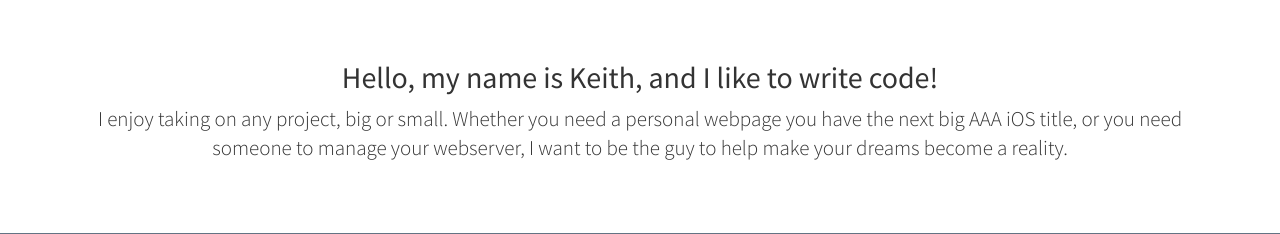
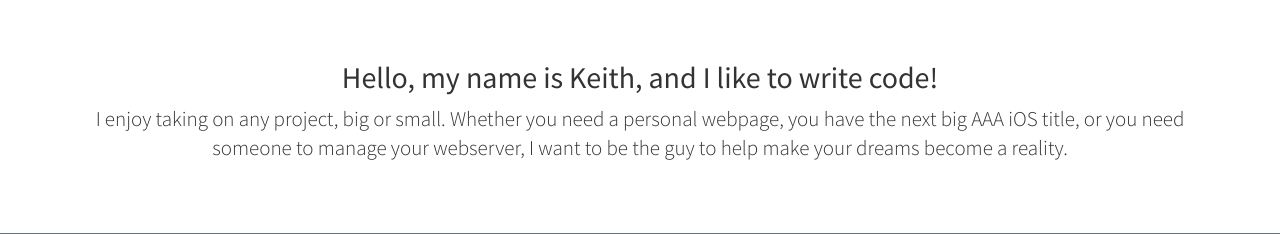
Before and after one commit to keithhand/personal-webpage, a PHP site: page / in a window 1280 px wide. Shown: the part 809-1043 px from the top of the page. Run offline with PHP 8.4, Linux system fonts and the light colour scheme; some libraries are stand-ins or nearby versions.

Commit message:
added missing ,

```diff
--- a/public_html/index.php
+++ b/public_html/index.php
@@ -83,7 +83,7 @@
             <div class="row">
                 <div class="col-lg-12 text-center">
                     <h2>Hello, my name is Keith, and I like to write code!</h2>
-                    <p class="lead">I enjoy taking on any project, big or small. Whether you need a personal webpage you have the next big AAA iOS title, or you need someone to manage your webserver, I want to be the guy to help make your dreams become a reality.</p>
+                    <p class="lead">I enjoy taking on any project, big or small. Whether you need a personal webpage, you have the next big AAA iOS title, or you need someone to manage your webserver, I want to be the guy to help make your dreams become a reality.</p>
                 </div>
             </div>
             <!-- /.row -->
```
